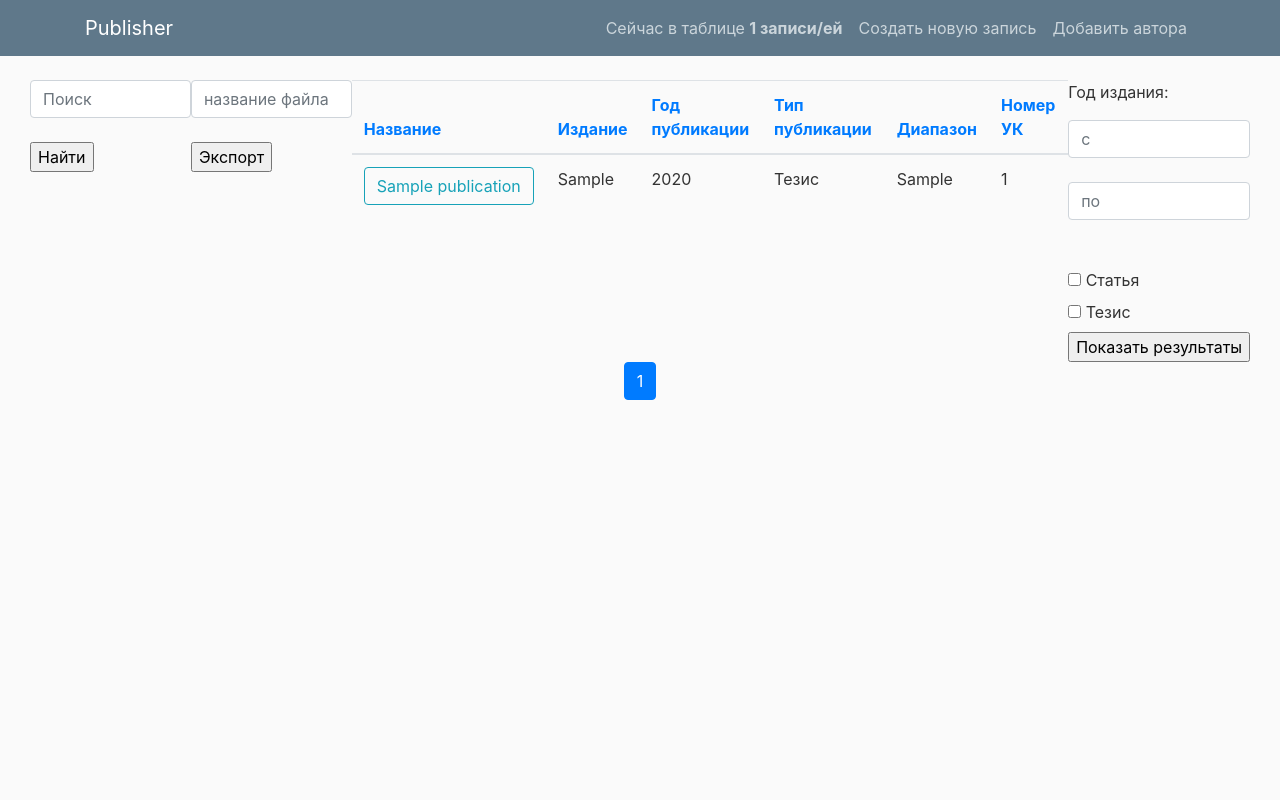
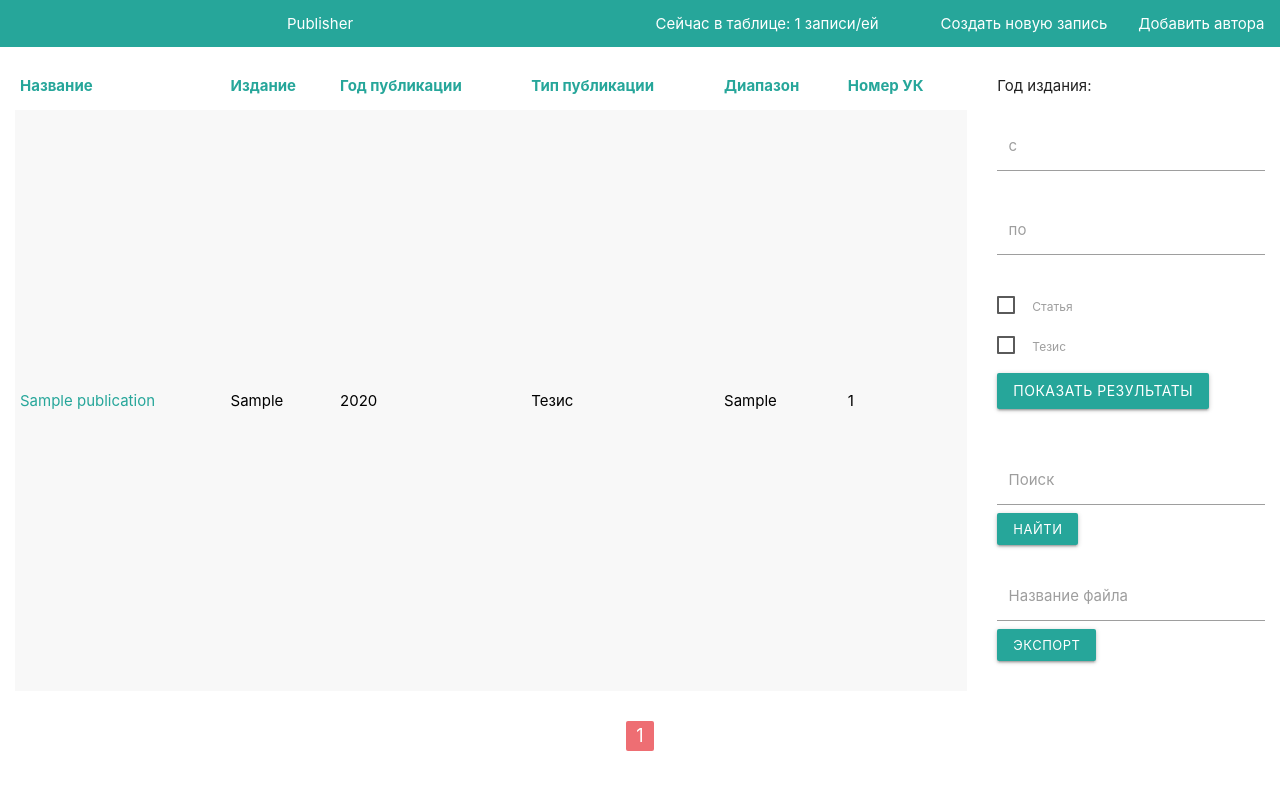
Before and after one commit to Kannykl/Publisher-2020, a Django app: page /publisher/ in a window 1280 px wide. Run offline with Django 3.2, Linux system fonts and the light colour scheme; tables that the repository leaves empty hold one stand-in row (values such as "Sample post"); some libraries are stand-ins or nearby versions.

Commit message:
Изменена верстка начальной страницы

```diff
--- a/publisher/publications_table/templates/publications_table/all_publications.html
+++ b/publisher/publications_table/templates/publications_table/all_publications.html
@@ -1,39 +1,27 @@
-{% extends "publications_table/main.html" %}
+{% extends "publications_table/main2.html" %}
 {% load crispy_forms_tags %}
 {% block content %}
 {% load widget_tweaks %}
 {% load static %}
 
 <body>
-<div class="wrapper">
-  <form action="{% url 'json_search' %}" method="get" name="search">
-    {% render_field form2.search class="form-control" placeholder="Поиск"%}
-    <br/>
-    <input type="submit" value="Найти">
-  </form>
-  <form action="" method="get">
-    {% render_field form3.file_name class="form-control" placeholder="название файла"%}
-    <br/>
-    <input type="submit" value="Экспорт">
-    {% if table %}
-      <a  href="{{ table.file.url }}" download="{{ table.file.url }}">Скачать</a>
-    {% endif %}
-  </form>
-<table class="table table-borderless" align="left">
+<div class="body">
+<div class="container_1">
+  <table class="striped">
     <thead>
       <tr>
-      <th scope="col"><a href="{% url 'sort' 1 %}">Название</a></th>
-      <th scope="col"><a href="{% url 'sort' 2 %}">Издание</a></th>
-      <th scope="col"><a href="{% url 'sort' 3 %}">Год публикации</a></th>
-      <th scope="col"><a href="{% url 'sort' 4 %}">Тип публикации</a></th>
-      <th scope="col"><a href="{% url 'sort' 5 %}">Диапазон</a></th>
-      <th scope="col"><a href="{% url 'sort' 6 %}">Номер УК</a></th>
+        <th><a href="{% url 'sort' 1 %}">Название</a></th>
+        <th><a href="{% url 'sort' 2 %}">Издание</a></th>
+        <th><a href="{% url 'sort' 3 %}">Год публикации</a></th>
+        <th><a href="{% url 'sort' 4 %}">Тип публикации</a></th>
+        <th><a href="{% url 'sort' 5 %}">Диапазон</a></th>
+        <th><a href="{% url 'sort' 6 %}">Номер УК</a></th>
       </tr>
     </thead>
     <tbody>
         {% for publication in publications%}
           <tr>
-        <td><a class="btn btn-outline-info" href="{% url 'info' publication.id %}">{{publication.title}}</a></td>
+            <td><a href="{% url 'info' publication.id %}">{{publication.title}}</a></td>
             <td>{{publication.edition}}</td>
             <td>{{publication.published_year}}</td>
             <td>{{publication.type_of_publication}}</td>
@@ -43,34 +31,66 @@
         {% endfor %}
     </tbody>
   </table>
+  <div class="sidebar">
+    <div class="wrapper">
+        <div class="filter">
+          <p class="text">Год издания:</p>
             <form action="" method="get">
-    <p>Год издания:</p>
-    {% render_field form.min_year class="form-control" placeholder="c"%}
-    <br/>
-    {% render_field form.max_year class="form-control" placeholder="по"%}
-    <br/>
-    {% render_field form.rank class="list"%}
-    <br/>
-    {% render_field form.type_of_publication class="list"%}
-  <input type="submit" value="Показать результаты">
+              <div class="input-field col s6">
+              {% render_field form.min_year class="validate" id="start_at" type="text"%}
+              <label for="start_at">c</label>
+            </div>
+              <div class="input-field col s6">
+              {% render_field form.max_year class="validate" id="finish_to" type="text"%}
+              <label for="finish_to">по</label>
+            </div>
+            {% for x in form.type_of_publication %}
+            <p>
+              <label>
+                <input type="checkbox" />
+                <span>{{ x }}</span>
+              </label>
+            </p>
+            {% endfor%}
+            <button type="submit" class="btn waves-effect waves-light">Показать результаты</button>
             </form>
         </div>
-<nav class="pagination justify-content-center" aria-label="...">
+    <div class="loading"></div>
+      <div class="input-field col s6">
+        <form action="{% url 'json_search' %}" method="get" name="search">
+          <div class="input-field col s6">
+          {% render_field form2.search class="validate" id="search" type="text" %}
+          <label for="search">Поиск</label>
+          <button type="submit" class="waves-effect waves-light btn-small">Найти</button>
+          </div>
+        </form>
+
+        <form action="" method="get">
+          <div class="input-field col s6">
+          {% render_field form3.file_name class="validate" id="file-name" type="text"%}
+          <label for="file-name">Название файла</label>
+          <button type="submit" class="waves-effect waves-light btn-small">Экспорт </button>
+          {% if table %}
+            <p><a  href="{{ table.file.url }}" download="{{ table.file.url }}">Скачать</a></p>
+          {% endif %}
+        </form>
+        </div>
+        </div>
+        </div>
+      </div>
+</div>
+<div class="ul_wrapper">
   <ul class="pagination">
     {% for n in publications.paginator.page_range %}
         {% if publications.number == n %}
-            <li class="page-item active" aria-current="page">
-                  <span class="page-link" href="?page={{n}}">{{n}}</span>
-                </li>
+    <li class="active waves-effect"><a href="?page={{n}}">{{n}}</a></li>
     {% elif n > publications.number|add:-2 and n < publications.number|add:2%}
-          <li class="page-item">
-            <a class="page-link" href="?page={{n}}">{{n}}</a>
-          </li>
+    <li class="waves-effect"><a href="?page={{n}}">{{n}}</a></li>
     {% endif %}
 {% endfor %}
   </ul>
-</nav>
+</div>
+</body>
 <script src="http://twitter.github.com/hogan.js/builds/3.0.1/hogan-3.0.1.js"></script>
 <script src="{% static 'js/script.js' %}"></script>
-</body>
 {% endblock content %}
--- a/publisher/publications_table/templates/publications_table/main.html
+++ b/publisher/publications_table/templates/publications_table/main.html
@@ -6,11 +6,10 @@
     <!-- Required meta tags -->
     <meta charset="utf-8">
     <meta name="viewport" content="width=device-width, initial-scale=1, shrink-to-fit=no">
-
-    <!-- Bootstrap CSS -->
     <link rel="stylesheet" href="https://maxcdn.bootstrapcdn.com/bootstrap/4.0.0/css/bootstrap.min.css" integrity="sha384-Gn5384xqQ1aoWXA+058RXPxPg6fy4IWvTNh0E263XmFcJlSAwiGgFAW/dAiS6JXm" crossorigin="anonymous">
     <link rel="stylesheet" type="text/css" href="{% static 'css/main.css' %}">
     <link rel="stylesheet" type="text/css" href="{% static 'css/style.css' %}">
+    <link rel="stylesheet" type="text/css" href="{% static 'css/style2.css' %}">
     <title>Publisher</title>
 </head>
 <body>
--- /dev/null
+++ b/publisher/publications_table/templates/publications_table/main2.html
@@ -0,0 +1,37 @@
+<!DOCTYPE html>
+{% load static %}
+<html>
+<head>
+
+    <!-- Required meta tags -->
+    <meta charset="utf-8">
+    <link rel="stylesheet" href="https://cdnjs.cloudflare.com/ajax/libs/materialize/1.0.0/css/materialize.min.css"/>
+    <!-- normalize css plugin -->
+    <link rel="stylesheet" href="https://yarnpkg.com/en/package/normalize.css"/>
+    <meta name="viewport" content="width=device-width, initial-scale=1, shrink-to-fit=no">
+    <link rel="stylesheet" type="text/css" href="{% static 'css/style2.css' %}">
+    <title>Publisher</title>
+</head>
+<body>
+    <div class="body">
+      <header>
+        <div class="title">
+          <p><a class="cl2" href="{% url 'all' %}">Publisher</a></p>
+        </div>
+          <div class="nit">
+            {% if publications.object_list.all %}
+              <p class="cl1">Сейчас в таблице: {{publications.object_list.all.count}} записи/ей <p>
+              {% endif %}
+              <p><a class="cl2" href="{% url 'publication-create' %}">Создать новую запись</a></p>
+              <p><a class="cl3" href="{% url 'create-author' %}">Добавить автора</a></p>
+            </div>
+      </header>
+    </div>
+    {% block content %} {% endblock %}
+
+
+<script src="https://cdnjs.cloudflare.com/ajax/libs/materialize/1.0.0/js/materialize.min.js"></script>
+<script src="https://code.jquery.com/jquery-3.2.1.slim.min.js" integrity="sha384-KJ3o2DKtIkvYIK3UENzmM7KCkRr/rE9/Qpg6aAZGJwFDMVNA/GpGFF93hXpG5KkN" crossorigin="anonymous"></script>
+<script src="https://cdnjs.cloudflare.com/ajax/libs/popper.js/1.12.9/umd/popper.min.js" integrity="sha384-ApNbgh9B+Y1QKtv3Rn7W3mgPxhU9K/ScQsAP7hUibX39j7fakFPskvXusvfa0b4Q" crossorigin="anonymous"></script>
+</body>
+</html>
--- /dev/null
+++ b/publisher/static/css/style2.css
@@ -0,0 +1,65 @@
+header {
+  display: flex;
+  background-color: #26a69a;
+}
+
+.title {
+  width: 50%;
+  text-align: center;
+  color: bisque;
+}
+
+.nit {
+  display: flex;
+  justify-content: space-around;
+  width: 50%;
+}
+
+.container_1 {
+  width: 100%;
+  display: flex;
+  justify-content: space-between;
+  padding: 15px;
+}
+
+.cl1, .cl2, .cl3 {
+  color: white;
+  cursor: pointer;
+  transition: color .3s linear;
+}
+
+.cl2:hover, .cl3:hover {
+  color: blue;
+}
+
+.striped {
+  margin-right: 30px;
+}
+
+.filter {
+  margin-bottom: 50px;
+}
+
+.input-field {
+  margin-bottom: 30px;
+}
+
+.text {
+  margin-bottom: 30px;
+}
+
+th {
+  color: #26a69a;
+}
+
+td {
+  color: black;
+}
+
+.ul_wrapper {
+  text-align: center;
+}
+
+a {
+color: #26a69a;
+}
```
Lines whose indentation alone changed are shown as unchanged.
